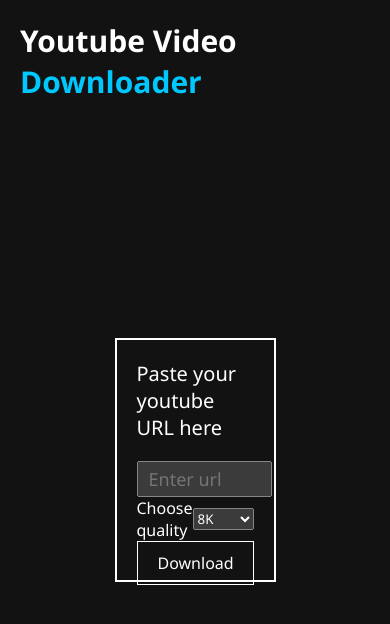
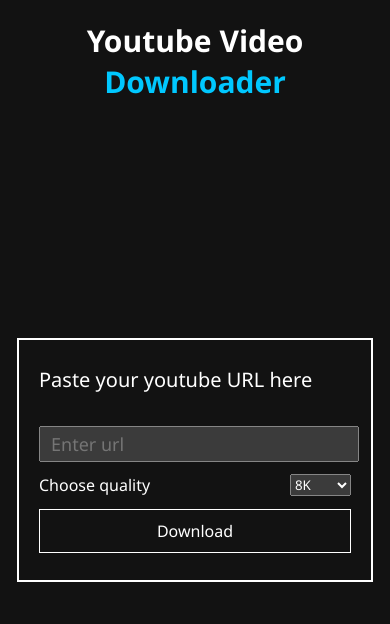
Before and after one commit to M-Salman-khan/YouTube_Downloader_Toolkit, a Flask app: page / in a window 390 px wide. Shown: the top 624 px of the page. Run offline with Flask 3, Linux system fonts and the light colour scheme.

Commit message:
feat: fix bugs

```diff
--- a/app.py
+++ b/app.py
@@ -1,5 +1,5 @@
 from yt_dlp import YoutubeDL
-import os, shutil, zipfile
+import os, shutil
 from flask import Flask,render_template,request,send_file
 app=Flask(__name__)
 
--- a/templates/index.html
+++ b/templates/index.html
@@ -25,6 +25,7 @@
         }
         nav h2{
             font-size: 30px;
+            text-align: center;
         }
         span{
             color: rgb(0, 200, 255);
@@ -75,6 +76,11 @@
             justify-content: space-between;
             width: 100%;
         }
+        @media screen and (max-width:720px) {
+            form{
+                width:80%;
+            }
+        }
     </style>
 </head>
 <body>
```
